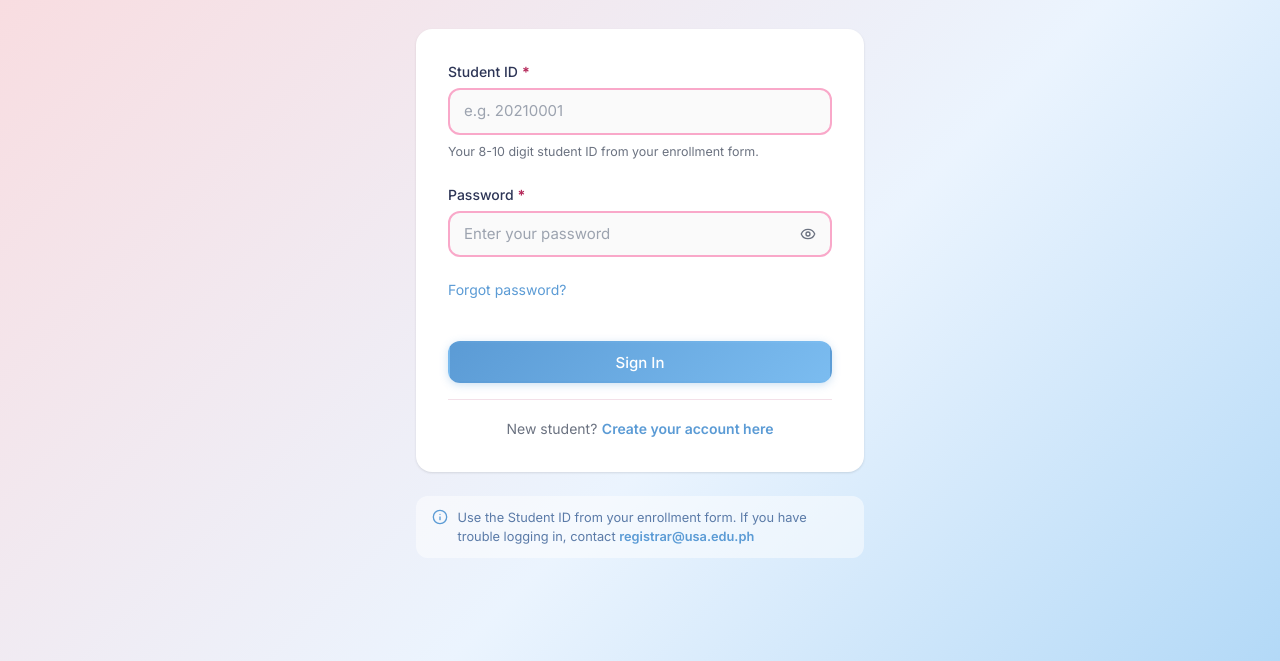
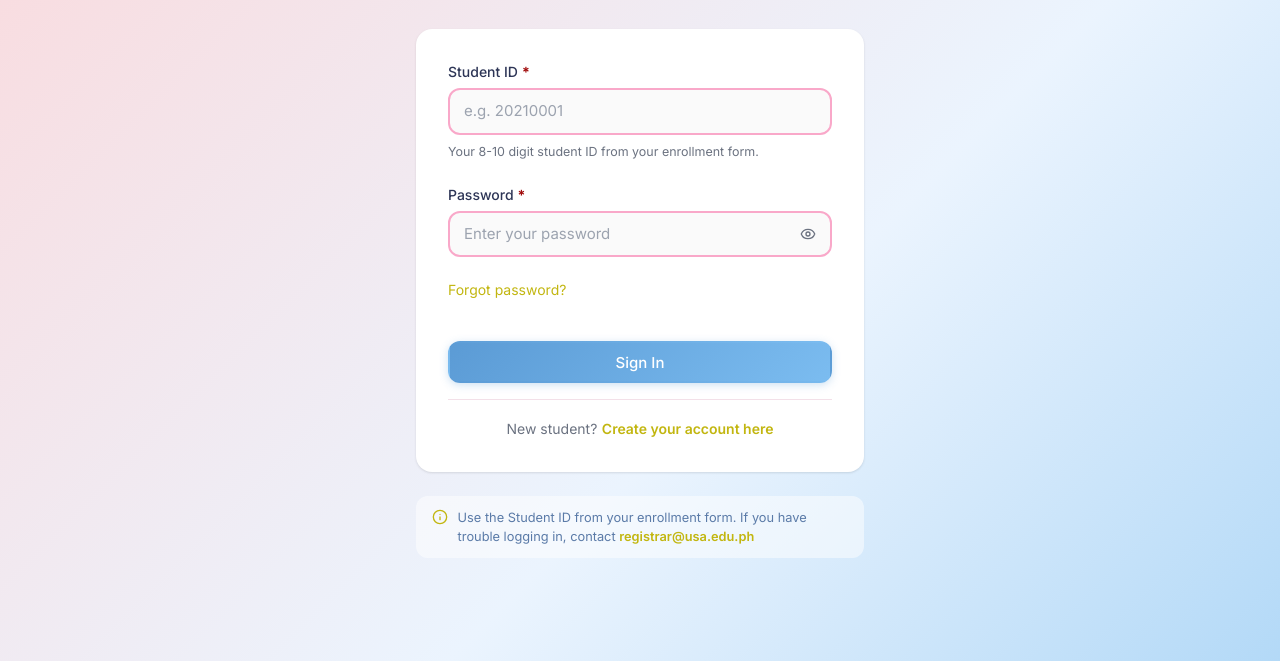
Before and after one commit to Budsky123/student-account-portal, a website: page index.html in a window 1280 px wide. Shown: the part 139-800 px from the top of the page. Drawn offline with Linux system fonts and the light colour scheme.

Commit message:
Update theme tokens styling

```diff
--- a/css/tokens.css
+++ b/css/tokens.css
@@ -5,91 +5,91 @@
 
 :root {
   /* ── Primary Palette ─────────────────────────────────── */
-  --color-pink:        #FADADD;
-  --color-blue:        #B3D9F7;
-  --color-page-bg:     #FEF0F5;
-  --color-primary:     #5B9BD5;
-  --color-primary-lt:  #7BBCF0;
-  --color-accent:      #E88FAB;
-  --color-deep-pink:   #B5295A;
+  --color-pink: #8d0808;
+  --color-blue: #fce51a;
+  --color-page-bg: #960101;
+  --color-primary: #c2b610;
+  --color-primary-lt: #adb903;
+  --color-accent: #720202;
+  --color-deep-pink: #a00a0a;
 
   /* ── Text Colors ─────────────────────────────────────── */
-  --color-heading:     #1A1A2E;
-  --color-nav:         #2D3556;
-  --color-subtitle:    #5B7BA8;
-  --color-body:        #4B5563;
-  --color-muted:       #6B7280;
-  --color-placeholder: #9CA3AF;
-  --color-light-muted: #9BB8D4;
+  --color-heading: #1a1a2e;
+  --color-nav: #2d3556;
+  --color-subtitle: #5b7ba8;
+  --color-body: #4b5563;
+  --color-muted: #6b7280;
+  --color-placeholder: #9ca3af;
+  --color-light-muted: #9bb8d4;
 
   /* ── Semantic: Success ───────────────────────────────── */
-  --color-success-bg:  #E6FAF0;
-  --color-success-bg2: #DCFCE7;
-  --color-success-bd:  #86EFAC;
-  --color-success-tx:  #166534;
-  --color-success-tx2: #27AE60;
+  --color-success-bg: #e6faf0;
+  --color-success-bg2: #dcfce7;
+  --color-success-bd: #86efac;
+  --color-success-tx: #166534;
+  --color-success-tx2: #27ae60;
 
   /* ── Semantic: Error ─────────────────────────────────── */
-  --color-error-bg:    #FFF5F5;
-  --color-error-bg2:   #FEE2E2;
-  --color-error-bd:    #FCA5A5;
-  --color-error-tx:    #C0392B;
-  --color-error-tx2:   #991B1B;
+  --color-error-bg: #fff5f5;
+  --color-error-bg2: #fee2e2;
+  --color-error-bd: #fca5a5;
+  --color-error-tx: #c0392b;
+  --color-error-tx2: #991b1b;
 
   /* ── Semantic: Warning ───────────────────────────────── */
-  --color-warn-bg:     #FFFBEB;
-  --color-warn-bg2:    #FEF9C3;
-  --color-warn-bd:     #FCD34D;
-  --color-warn-tx:     #B45309;
-  --color-warn-tx2:    #854D0E;
+  --color-warn-bg: #fffbeb;
+  --color-warn-bg2: #fef9c3;
+  --color-warn-bd: #fcd34d;
+  --color-warn-tx: #b45309;
+  --color-warn-tx2: #854d0e;
 
   /* ── Semantic: Info ──────────────────────────────────── */
-  --color-info-bg:     #EBF4FE;
-  --color-info-bg2:    #DBEAFE;
-  --color-info-bd:     #90CAF9;
-  --color-info-tx:     #1E5FA8;
-  --color-info-tx2:    #5B9BD5;
+  --color-info-bg: #ebf4fe;
+  --color-info-bg2: #dbeafe;
+  --color-info-bd: #90caf9;
+  --color-info-tx: #1e5fa8;
+  --color-info-tx2: #5b9bd5;
 
   /* ── Surfaces ────────────────────────────────────────── */
-  --color-card:        #FFFFFF;
-  --color-input-bg:    #FAFAFA;
-  --color-input-bg-err:#FFF5F5;
-  --color-input-bd:    #F9A8C9;
-  --color-input-bd-ok: #27AE60;
-  --color-input-bd-err:#C0392B;
-  --color-divider:     #F3E0E8;
+  --color-card: #ffffff;
+  --color-input-bg: #fafafa;
+  --color-input-bg-err: #fff5f5;
+  --color-input-bd: #f9a8c9;
+  --color-input-bd-ok: #27ae60;
+  --color-input-bd-err: #c0392b;
+  --color-divider: #f3e0e8;
 
   /* ── Gradients ───────────────────────────────────────── */
-  --grad-header:       linear-gradient(135deg, #FADADD 0%, #B3D9F7 100%);
-  --grad-page:         linear-gradient(135deg, #FADADD 0%, #EBF4FE 60%, #B3D9F7 100%);
-  --grad-btn-primary:  linear-gradient(135deg, #5B9BD5, #7BBCF0);
-  --grad-avatar:       linear-gradient(135deg, #E88FAB, #5B9BD5);
-  --grad-mobile-nav:   linear-gradient(180deg, #FADADD 0%, #EBF4FE 100%);
-  --grad-gpa-pink:     linear-gradient(135deg, #FADADD, #FFE4EC);
-  --grad-gpa-blue:     linear-gradient(135deg, #EBF4FE, #DBEAFE);
-  --grad-gpa-green:    linear-gradient(135deg, #E6FAF0, #DCFCE7);
-  --grad-progress:     linear-gradient(90deg, #E88FAB, #5B9BD5);
-  --grad-progress-warn:linear-gradient(90deg, #F59E0B, #EF4444);
-  --grad-reg-progress: linear-gradient(90deg, #E88FAB, #5B9BD5);
+  --grad-header: linear-gradient(135deg, #fadadd 0%, #b3d9f7 100%);
+  --grad-page: linear-gradient(135deg, #fadadd 0%, #ebf4fe 60%, #b3d9f7 100%);
+  --grad-btn-primary: linear-gradient(135deg, #5b9bd5, #7bbcf0);
+  --grad-avatar: linear-gradient(135deg, #e88fab, #5b9bd5);
+  --grad-mobile-nav: linear-gradient(180deg, #fadadd 0%, #ebf4fe 100%);
+  --grad-gpa-pink: linear-gradient(135deg, #fadadd, #ffe4ec);
+  --grad-gpa-blue: linear-gradient(135deg, #ebf4fe, #dbeafe);
+  --grad-gpa-green: linear-gradient(135deg, #e6faf0, #dcfce7);
+  --grad-progress: linear-gradient(90deg, #e88fab, #5b9bd5);
+  --grad-progress-warn: linear-gradient(90deg, #f59e0b, #ef4444);
+  --grad-reg-progress: linear-gradient(90deg, #e88fab, #5b9bd5);
 
   /* ── Spacing & Sizing ────────────────────────────────── */
-  --radius-card:   1rem;      /* rounded-2xl */
-  --radius-input:  0.75rem;   /* rounded-xl  */
-  --radius-btn:    0.75rem;
-  --radius-badge:  9999px;
-  --radius-modal:  1rem;
+  --radius-card: 1rem; /* rounded-2xl */
+  --radius-input: 0.75rem; /* rounded-xl  */
+  --radius-btn: 0.75rem;
+  --radius-badge: 9999px;
+  --radius-modal: 1rem;
 
-  --shadow-sm:   0 1px 3px rgba(0,0,0,0.08), 0 1px 2px rgba(0,0,0,0.04);
-  --shadow-md:   0 4px 12px rgba(91,155,213,0.12);
-  --shadow-lg:   0 8px 30px rgba(91,155,213,0.18);
-  --shadow-2xl:  0 20px 60px rgba(0,0,0,0.18);
+  --shadow-sm: 0 1px 3px rgba(0, 0, 0, 0.08), 0 1px 2px rgba(0, 0, 0, 0.04);
+  --shadow-md: 0 4px 12px rgba(91, 155, 213, 0.12);
+  --shadow-lg: 0 8px 30px rgba(91, 155, 213, 0.18);
+  --shadow-2xl: 0 20px 60px rgba(0, 0, 0, 0.18);
 
   /* ── Focus ───────────────────────────────────────────── */
-  --focus-ring: 0 0 0 3px rgba(91,155,213,0.45);
-  --focus-outline: 2px solid #5B9BD5;
+  --focus-ring: 0 0 0 3px rgba(91, 155, 213, 0.45);
+  --focus-outline: 2px solid #5b9bd5;
   --focus-offset: 2px;
 
   /* ── Transitions ─────────────────────────────────────── */
-  --transition-fast:   0.15s ease;
+  --transition-fast: 0.15s ease;
   --transition-normal: 0.25s ease;
 }
```
